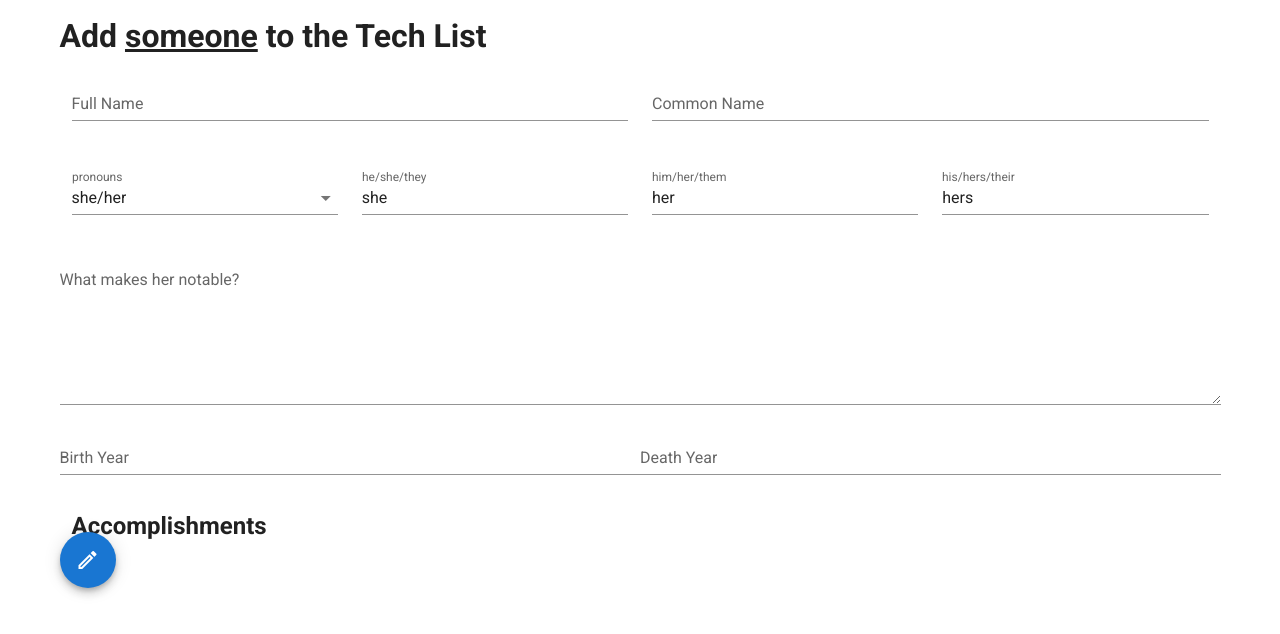
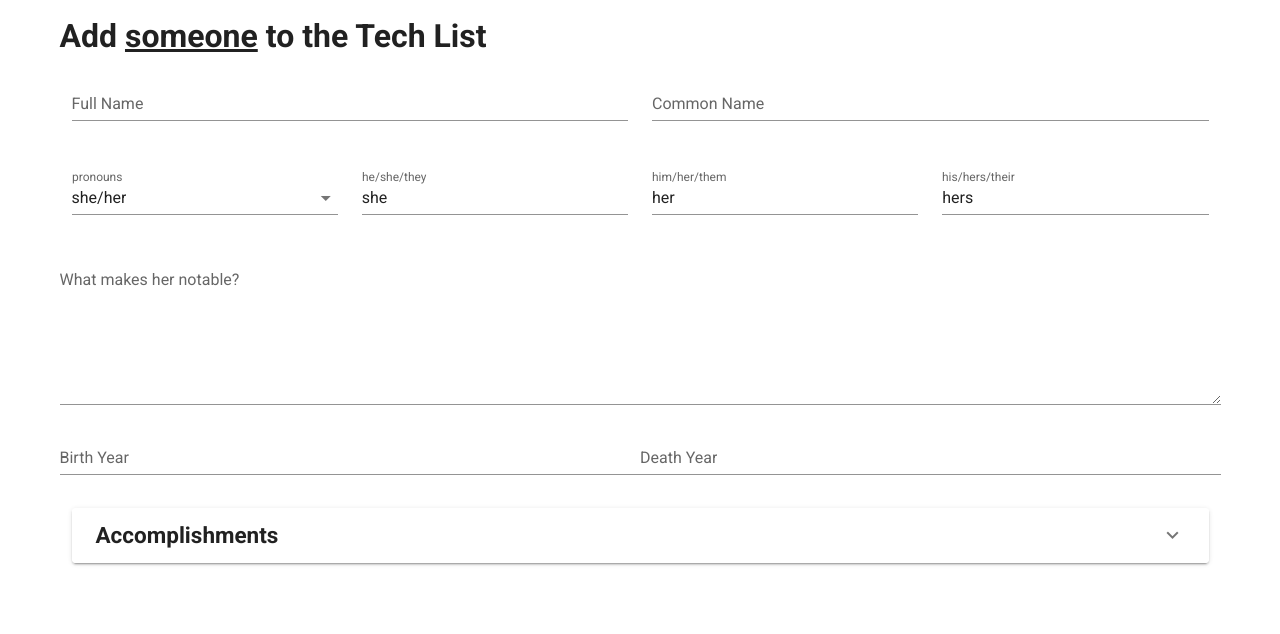
Before and after one commit to InclusiveTechCoalition/The-Tech-List, a Vue app in the folder tools/data-entry/: page / in a window 1280 px wide. Shown: the top 634 px of the page. Built offline with nearby package versions, Linux system fonts and the light colour scheme.

Commit message:
Add and delete accomplishments added material design icon font

```diff
--- a/tools/data-entry/package.json
+++ b/tools/data-entry/package.json
@@ -31,6 +31,7 @@
     "component-fixture": "^1.0.9",
     "eslint": "^5.16.0",
     "eslint-plugin-vue": "^5.0.0",
+    "material-design-icons-iconfont": "^5.0.1",
     "sass": "^1.17.4",
     "sass-loader": "^7.1.0",
     "vue-cli-plugin-component": "^1.12.1",
--- a/tools/data-entry/src/components/Accomplishment.vue
+++ b/tools/data-entry/src/components/Accomplishment.vue
@@ -1,6 +1,10 @@
 <template>
   <v-container>
-    <h3>{{(accomplishment.year || accomplishment.type) ? `${accomplishment.type} (${accomplishment.year})` : '...'}}</h3>
+    <h3>
+    <v-btn color="primary" fab x-small @click.stop="deleteAccomplishment()">
+      <v-icon>mdi-close-circle</v-icon>
+    </v-btn>
+    {{(accomplishment.year || accomplishment.type) ? `${accomplishment.type} (${accomplishment.year})` : '...'}}</h3>
     <v-form>
       <v-row>
         <v-col>
@@ -24,7 +28,14 @@
 export default {
   name: 'Accomplishment',
   props: {
+    list: Array,
     accomplishment: Object,
+  },
+  methods: {
+    deleteAccomplishment: function(){
+      const index = this.list.indexOf(this.accomplishment);
+      this.list.splice(index, 1);
+    }
   }
 }
 </script>
--- a/tools/data-entry/src/components/MainForm.vue
+++ b/tools/data-entry/src/components/MainForm.vue
@@ -37,15 +37,23 @@
         </v-row>
       </v-container>
       <v-container>
+        <v-expansion-panels multiple="true" focusable="true">
+          <v-expansion-panel>
+            <v-expansion-panel-header>
               <h2>Accomplishments</h2>
+            </v-expansion-panel-header>
+            <v-expansion-panel-content>
               <v-row>
-          <Accomplishment v-for="item in model.accomplishment" v-bind:accomplishment="item"/>
+                <Accomplishment v-for="item in model.accomplishment" v-bind:accomplishment="item" v-bind:list="model.accomplishment"/>
               </v-row>
               <v-row>
-          <v-btn color="primary" fab @click.stop="addAccomplishment(this)">
+                <v-btn color="primary" small fab @click.stop="addAccomplishment()">
                   <v-icon>mdi-pencil-outline</v-icon>
                 </v-btn>
               </v-row>
+            </v-expansion-panel-content>
+          </v-expansion-panel>
+        </v-expansion-panels>
       </v-container>
     </v-form>
   </v-container>
@@ -73,7 +81,7 @@
           {text: 'other', value: DataModel.factoryPronoun('', '', '')},
         ]
       },
-      addAccomplishment: function (arg) {
+      addAccomplishment: function () {
         this.model.accomplishment.push(DataModel.factoryAccomplishment())
       }
     }
--- a/tools/data-entry/src/index.js
+++ b/tools/data-entry/src/index.js
@@ -1,10 +1,12 @@
 import Vue from 'vue'
 import App from './App.vue'
 import vuetify from './plugins/vuetify';
+import 'material-design-icons-iconfont/dist/material-design-icons.css' // Ensure you are using css-loader
 
 Vue.config.productionTip = false;
 
 new Vue({
     vuetify,
+    iconfont: 'mdi',
     render: h => h(App)
 }).$mount('#app');
```
Also changed, not shown: 1 other file (tests, documents, lock files or other folders). Lines whose indentation alone changed are shown as unchanged.
